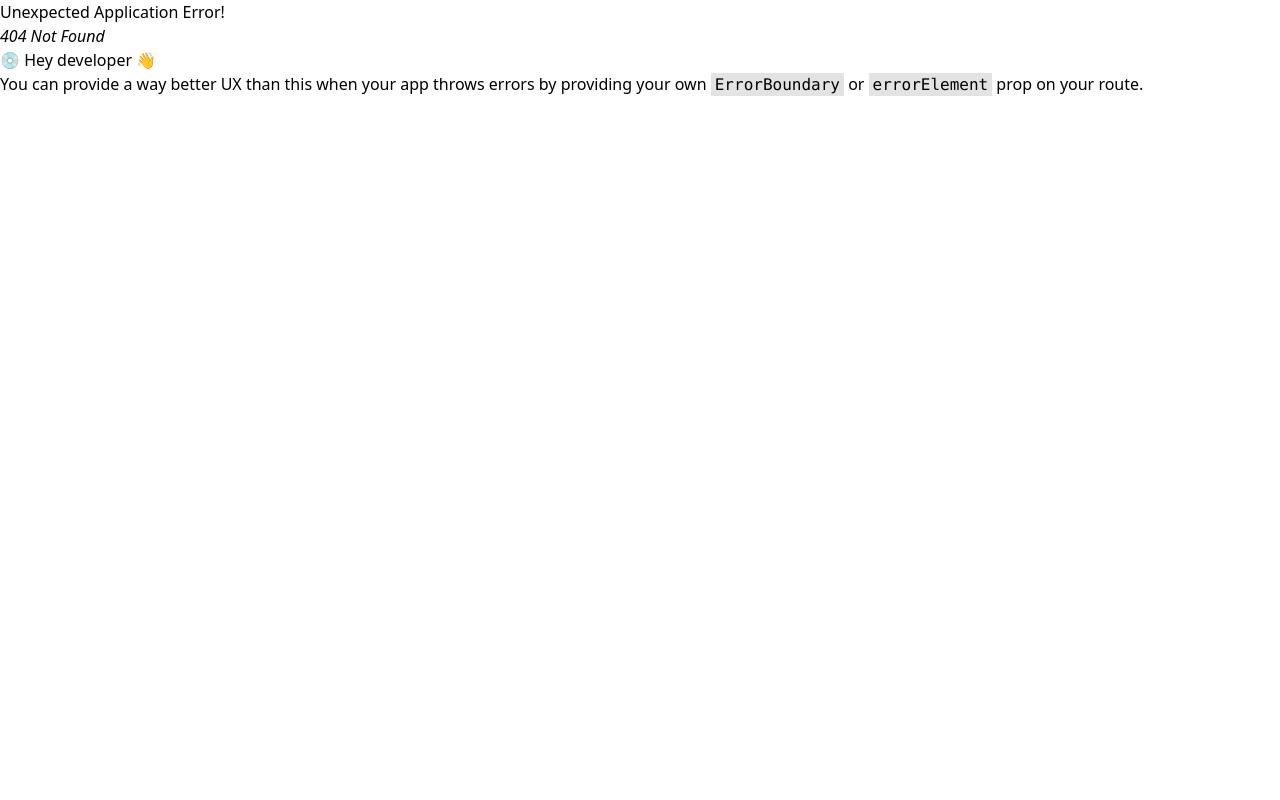
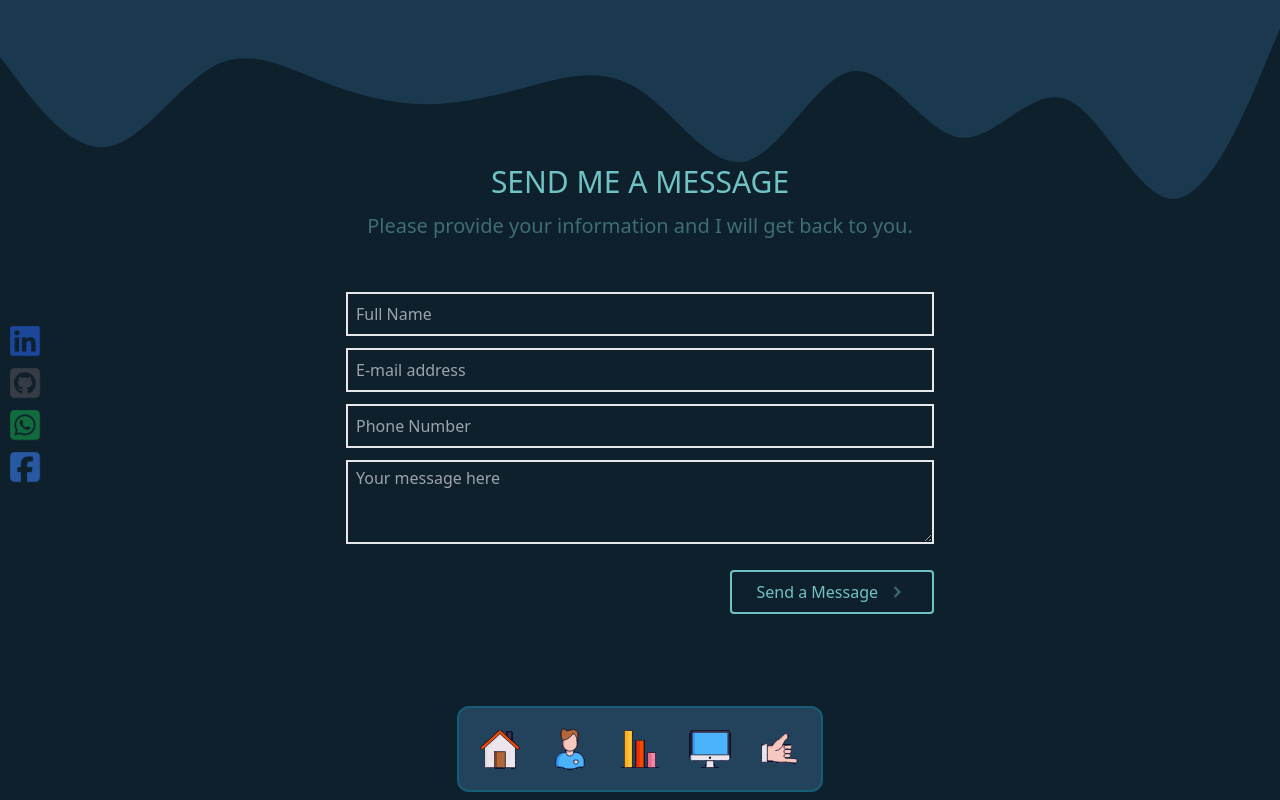
Before and after one commit to KONOZGAMAL/Portfolio-WebSite, a React (Vite) app: page /contact in a window 1280 px wide. Before the commit this address had no page. Built offline with nearby package versions, Linux system fonts and the light colour scheme.

Commit message:
add contact page

```diff
--- a/package.json
+++ b/package.json
@@ -10,6 +10,8 @@
     "preview": "vite preview"
   },
   "dependencies": {
+    "@emailjs/browser": "^4.3.3",
+    "axios": "^1.7.2",
     "react": "^18.3.1",
     "react-dom": "^18.3.1",
     "react-icons": "^5.2.1",
--- a/src/App.jsx
+++ b/src/App.jsx
@@ -1,7 +1,6 @@
 import { RouterProvider, createBrowserRouter } from 'react-router-dom';
-// import Landing from "./Components/Landing/Landing"
 import Home from "./Pages/Home/Home"
-import Cv from "./Pages/Cv/Cv";
+import Contact from "./Pages/Contact/Contact";
 import About from "./Pages/About/About";
 import Projects from "./Pages/Projects/Projects";
 import Skills from "./Pages/Skills/Skills";
@@ -17,7 +16,7 @@ function App() {
         { path: "/about", element: <About/> },
         { path: "/projects", element: <Projects/> },
         { path: "/skills", element: <Skills/> },
-        { path: "/cv", element: <Cv/> },
+        { path: "/contact", element: <Contact/> },
       ],
     },
   ]);
--- a/src/Components/NavBar/NavBar.jsx
+++ b/src/Components/NavBar/NavBar.jsx
@@ -37,8 +37,8 @@ export default function NavBar() {
           </NavLink>
         </li>
         <li>
-          <NavLink to={"/cv"}>
-            <img src="./assets/wired-lineal-245-edit-document.gif" alt="logo"
+          <NavLink to={"/contact"}>
+            <img src="./assets/wired-lineal-1676-telephone-call-hand.gif" alt="logo"
             className="text-transparent"  height={'50px'}
             width={'50px'} />
           </NavLink>
--- a/src/Pages/About/About.jsx
+++ b/src/Pages/About/About.jsx
@@ -1,3 +1,4 @@
+import { FiDownload } from "react-icons/fi";
 export default function About() {
   return (
     <div className="relative lg:top-[-120px] mb-[80px] lg:mb-5">
@@ -73,6 +74,22 @@ export default function About() {
                 />
                 konuzgamal12gmail.com
               </li>
+              <li className="flex gap-3 items-center text-lg md:text-xl text-wrap text-[#3e6e6f]">
+              <img
+              src="./assets/wired-lineal-245-edit-document.gif"
+              alt="logo"
+              style={{ color: "transparent" }}
+              height={"50px"}
+              width={"50px"}
+            />
+              <a
+                  download="Resume.pdf"
+                  href="./Resume.pdf"
+                  className="flex items-center gap-2"
+                >
+                  Download CV <FiDownload />
+                </a>
+              </li>
             </ul>
           </div>
         </div>
--- /dev/null
+++ b/src/Pages/Contact/Contact.jsx
@@ -0,0 +1,107 @@
+import { useState } from "react";
+import emailjs from "@emailjs/browser";
+import { MdKeyboardArrowRight } from "react-icons/md";
+export default function Contact() {
+  const [name, setName] = useState("");
+  const [email, setEmail] = useState("");
+  const [phone, setPhone] = useState("");
+  const [message, setMessage] = useState("");
+  const handleSubmit = async (e) => {
+    e.preventDefault();
+
+    const serviceId = "service_kbcljzi";
+    const templateId = "template_vw43tmu";
+    const publicKey = "9bjtBYO7h7dTY_Ejc";
+
+    const template_params = {
+      from_name: name,
+      from_email: email,
+      to_name: "konuz",
+      message: message,
+      phone: phone,
+    };
+    emailjs
+      .send(serviceId, templateId, template_params, publicKey)
+      .then((response) => {
+        console.log("Email sent successfully!", response);
+        setName("");
+        setEmail("");
+        setMessage("");
+        setPhone("");
+      })
+      .catch((error) => {
+        console.error("Error sending email:", error);
+      });
+  };
+  return (
+    <>
+      <div
+        className="w-full flex justify-center items-center flex-col text-1xl
+      relative lg:top-[-120px] mb-[80px] lg:mb-5"
+      >
+        <p className="text-xl sm:text-3xl capitalize text-[#6fc3c5]">
+          SEND ME A MESSAGE
+        </p>
+        <p className="text-xl my-3 text-[#3e6e6f] text-center">
+          Please provide your information and I will get back to you.
+        </p>
+        <form
+          onSubmit={handleSubmit}
+          className="flex justify-center items-center mx-auto mt-10"
+        >
+          <div className="md:px-4 mx-auto md:w-[620px]">
+            <div className="">
+              <div className="sm:flex sm:flex-wrap -mx-3">
+                <div className="sm:w-full px-3 mb-3">
+                  <input
+                    type="text"
+                    placeholder="Full Name"
+                    value={name}
+                    onChange={(e) => setName(e.target.value)}
+                    className="border-2 text-white p-2 w-full focus:border-[#6fc3c5] outline-none bg-transparent"
+                  />
+                </div>
+                <div className="sm:w-full px-3 mb-3">
+                  <input
+                    type="email"
+                    placeholder="E-mail address"
+                    value={email}
+                    onChange={(e) => setEmail(e.target.value)}
+                    className="border-2 text-white p-2 w-full focus:border-[#6fc3c5] outline-none bg-transparent"
+                  />
+                </div>
+                <div className="sm:w-full px-3 mb-3">
+                  <input
+                    type="number"
+                    placeholder="Phone Number"
+                    className="border-2 text-white p-2 w-full focus:border-[#6fc3c5] outline-none bg-transparent"
+                    value={phone}
+                    onChange={(e) => setPhone(e.target.value)}
+                  />
+                </div>
+                <div className="sm:w-full px-3">
+                  <textarea
+                    name="message"
+                    id="message"
+                    cols="30"
+                    rows="3"
+                    placeholder="Your message here"
+                    value={message}
+                    onChange={(e) => setMessage(e.target.value)}
+                    className="border-2 text-white p-2 py-1 w-full focus:border-[#6fc3c5] outline-none bg-transparent"
+                  ></textarea>
+                </div>
+              </div>
+              <div className="text-right mt-4 md:mt-5 flex justify-end">
+                <button className="border-2 flex items-center justify-center cursor-pointer  gap-2 border-[#6fc3c5] rounded px-6 py-2 text-[#6fc3c5] hover:bg-[#6fc3c5] hover:text-white transition-colors duration-300">
+                  Send a Message
+                  <MdKeyboardArrowRight className="text-[22px] font-bold" />
+                </button>
+              </div>
+            </div>
+          </div>
+        </form>
+      </div>
+    </>
+  );
+}
--- a/src/Pages/Cv/Cv.jsx
+++ /dev/null
@@ -1,17 +0,0 @@
-import { FiDownload } from "react-icons/fi";
-
-export default function Cv() {
-  return (
-    <>
-    <div className="w-full h-[50vh] flex justify-center items-center text-1xl">
-      <a
-        download="Resume.pdf"
-        href="./Resume.pdf"
-        className="flex items-center gap-2 bg-blue-500 hover:bg-blue-700 text-white font-bold py-3 px-6 rounded-full tracking-wider"
-      >
-      Download CV <FiDownload />
-      </a>
-    </div>
-  </>
-  )
-}
--- a/src/Pages/Home/Home.jsx
+++ b/src/Pages/Home/Home.jsx
@@ -28,6 +28,7 @@ function TypedEffect() {
           {" "}
           {text2}
         </h2>
+        <p className="md:text-[17px] text-[13px] capitalize text-[#3e6e6f]">Interactive, Responsive, User-Friendly, Dynamic, Modern.</p>
       </div>
     </>
   );
```
Also changed, not shown: 1 other file (tests, documents, lock files or other folders).
